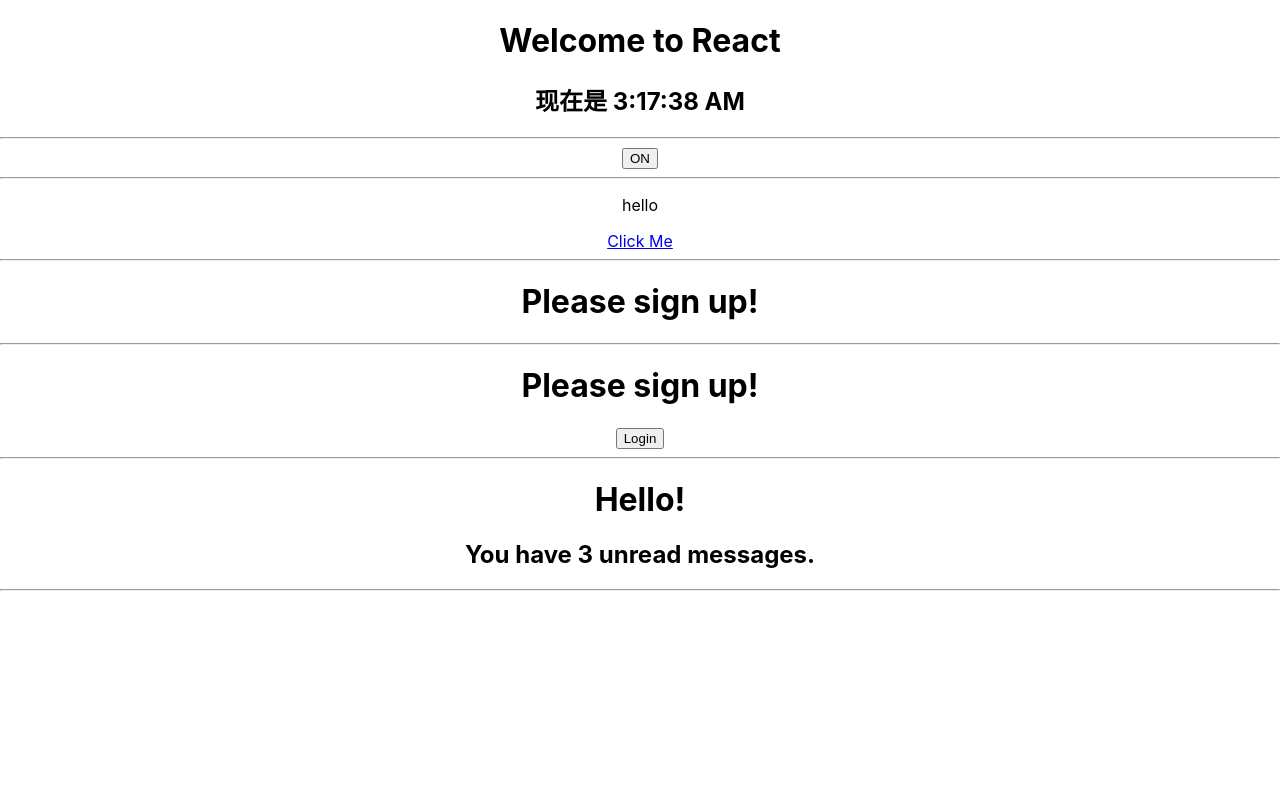
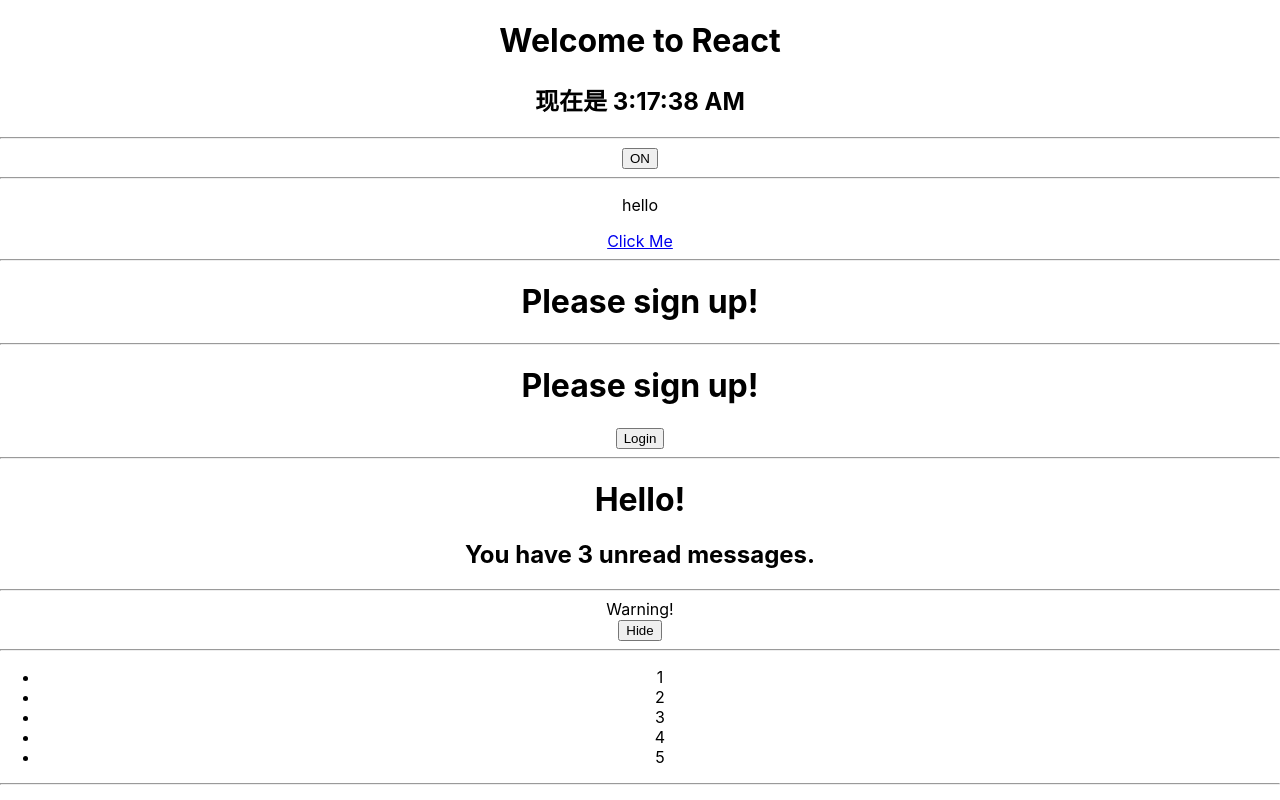
Before and after one commit to Evelynyy/third-react-demo, a React (Create React App) app: page / in a window 1280 px wide. Built offline with nearby package versions, Linux system fonts and the light colour scheme.

Commit message:
add examples

```diff
--- a/src/App.js
+++ b/src/App.js
@@ -6,10 +6,14 @@
 import Greeting from './components/greeting/Greeting';
 import LoginControl from './components/greeting/LoginControl';
 import Mailbox from './components/mailbox/Mailbox';
+import Page from './components/page/Page';
+import NumberList from './components/list/NumberList';
 
 class App extends Component {
   render() {
     const messages = ['React', 'Re: React', 'Re:Re: React'];
+
+    const numbers = [1, 2, 3, 4, 5];
 
     return (
       <div className="App">
@@ -31,6 +35,12 @@
         <Mailbox unreadMessages={messages}/>
         <hr/>
 
+        <Page/>
+        <hr/>
+
+        <NumberList numbers={numbers}/>
+        <hr/>
+
       </div>
     );
   }
--- a/src/components/greeting/LoginControl.js
+++ b/src/components/greeting/LoginControl.js
@@ -29,16 +29,24 @@
     render() {
         const isLoggedIn = this.state.isLoggedIn;
 
-        let button = null;
-        if (isLoggedIn) {
-            button = <LogoutButton onClick={this.handleLogoutClick} />
-        } else {
-            button = <LoginButton onClick={this.handleLoginClick} />
-        }
+        // let button = null;
+        // if (isLoggedIn) {
+        //     button = <LogoutButton onClick={this.handleLogoutClick} />
+        // } else {
+        //     button = <LoginButton onClick={this.handleLoginClick} />
+        // }
+
         return (
             <div>
                 <Greeting isLoggedIn={isLoggedIn} />
-                {button}
+                {/* {button} */}
+                {
+                    isLoggedIn ? (
+                        <LogoutButton onClick={this.handleLogoutClick} />
+                    ) : (
+                        <LoginButton onClick={this.handleLoginClick} />
+                    )
+                }
             </div>
         );
     }
--- /dev/null
+++ b/src/components/list/ListItem.js
@@ -0,0 +1,11 @@
+import React from 'react';
+
+const ListItems = (props) => {
+    return (
+        <li>
+            {props.value}
+        </li>
+    );
+}
+
+export default ListItems;
--- /dev/null
+++ b/src/components/list/NumberList.js
@@ -0,0 +1,17 @@
+import React from 'react';
+import ListItems from './ListItem';
+
+const NumberList = (props) => {
+    const numbers = props.numbers;
+    const listItems = numbers.map((number) =>
+        <ListItems key={number.toString()}
+            value={number} />
+    )
+    return (
+        <ul>
+            {listItems}
+        </ul>
+    );
+}
+
+export default NumberList;
--- /dev/null
+++ b/src/components/page/Page.js
@@ -0,0 +1,32 @@
+import React from 'react';
+import WarningBanner from './WarningBanner';
+
+class Page extends React.Component {
+    constructor(props) {
+        super(props);
+        this.state = {
+            showWarning: true
+        };
+
+        this.handleToggleClick = this.handleToggleClick.bind(this);
+    }
+
+    handleToggleClick() {
+        this.setState(prevState => ({
+            showWarning: !prevState.showWarning
+        }))
+    }
+
+    render() {
+        return (
+            <div>
+                <WarningBanner warn={this.state.showWarning} />
+                <button onClick={this.handleToggleClick}>
+                    {this.state.showWarning ? 'Hide' : 'Show'}
+                </button>
+            </div>
+        );
+    }
+}
+
+export default Page;
--- /dev/null
+++ b/src/components/page/WarningBanner.js
@@ -0,0 +1,15 @@
+import React from 'react';
+
+const WarningBanner = (props) => {
+    if (!props.warn) {
+        return null;
+    }
+
+    return (
+        <div className="warning">
+            Warning!
+        </div>
+    );
+}
+
+export default WarningBanner;
```
Also changed, not shown: 1 other file (tests, documents, lock files or other folders).
